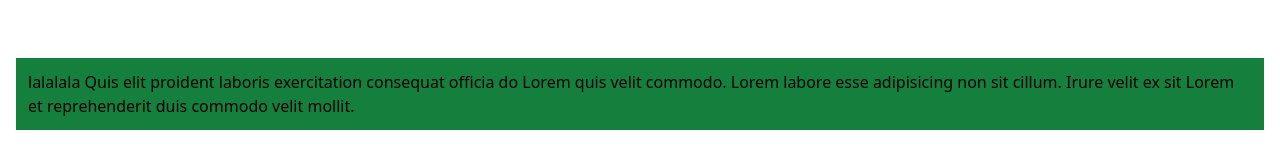
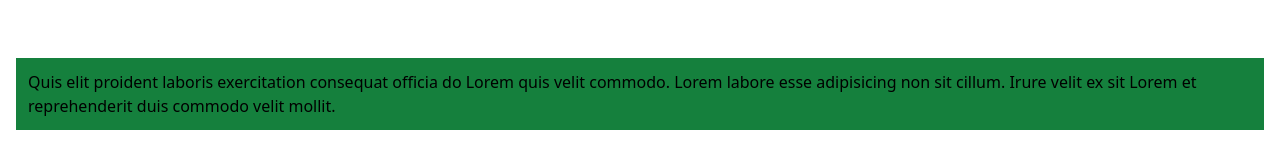
Before and after one commit to katy-evans/gg, a Next.js app: page / in a window 1280 px wide. Shown: the part 422-590 px from the top of the page. Built offline with nearby package versions, Linux system fonts and the light colour scheme.

Commit message:
working on about page

```diff
--- a/pages/about.js
+++ b/pages/about.js
@@ -4,7 +4,7 @@ const About = () => {
   return (
     <div>
       Quality produce cooked over coals, served up in a variety of ways at
-      markets, pop ups, weddings, public/private events
+      markets, pop ups, weddings, public/private events...
     </div>
   );
 }
--- a/pages/index.js
+++ b/pages/index.js
@@ -26,7 +26,6 @@ export default function Home() {
           <div className="flex items-center justify-center">
 
             <p>
-			lalalala
               Quis elit proident laboris exercitation consequat officia do Lorem
               quis velit commodo. Lorem labore esse adipisicing non sit cillum.
               Irure velit ex sit Lorem et reprehenderit duis commodo velit
```
